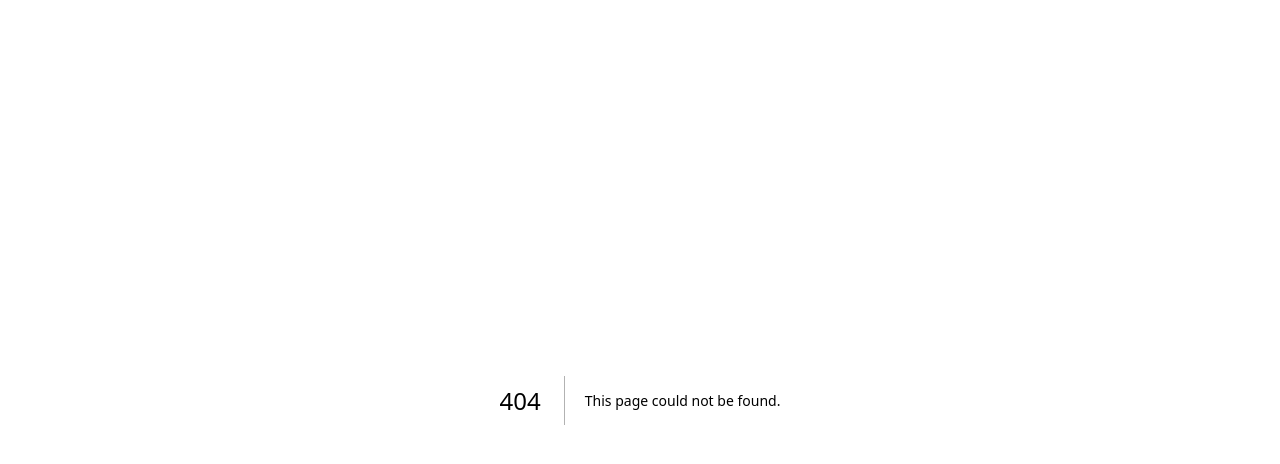
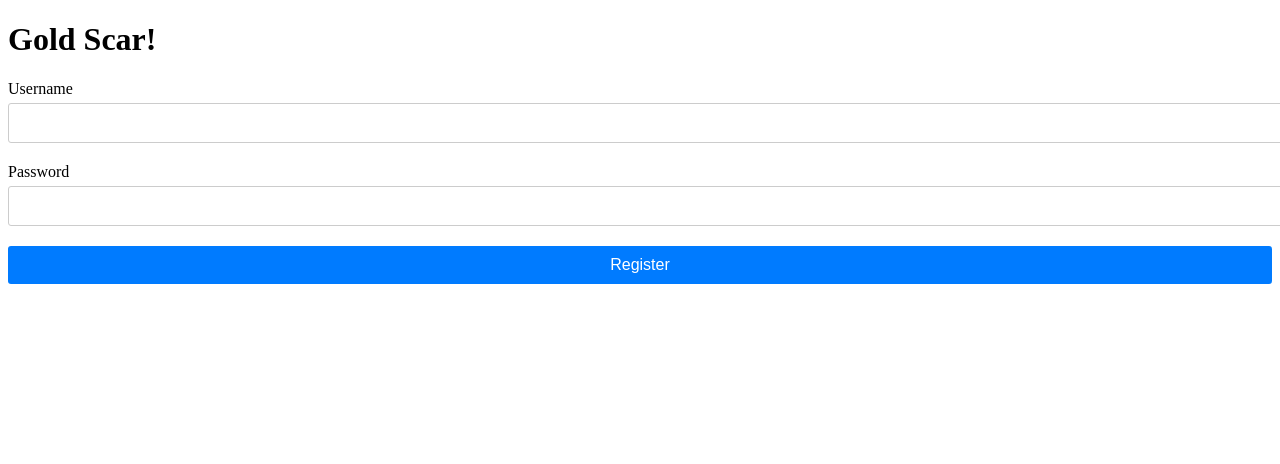
Before and after one commit to matthewpolak17/NDMA, a Next.js app in the folder nursingapp/: page /register in a window 1280 px wide. Before the commit this address had no page. Shown: the top 464 px of the page. Built offline with nearby package versions, Linux system fonts and the light colour scheme.

Commit message:
March14th

```diff
--- /dev/null
+++ b/nursingapp/pages/api/register.js
@@ -0,0 +1,26 @@
+import { PrismaClient } from '@prisma/client';
+import bcrypt from 'bcryptjs';
+
+const prisma = new PrismaClient();
+
+export default async function handler(req, res) {
+    if (req.method === 'POST') {
+        const { username, password } = req.body;
+        const passwordHash = bcrypt.hashSync(password, 10);
+
+        try {
+            const newUser = await prisma.user.create({
+                data: {
+                    username,
+                    password_hash: passwordHash,
+                },
+            });
+            res.status(200).json({ message: 'User created successfully', newUser });
+        } catch (error) {
+            res.status(500).json({ message: 'Error creating user', error: error.message });
+        }
+    } else {
+        res.setHeader('Allow', ['POST']);
+        res.status(405).end('Method Not Allowed');
+    }
+}
--- a/nursingapp/pages/index.js
+++ b/nursingapp/pages/index.js
@@ -43,7 +43,7 @@ export default function Home() {
           <button className={styles.button} type="submit">Sign In</button>
         </form>
       </div>
-      <p>Don't have an account? Register <a href="">here</a></p>
+      <p>Don't have an account? Register <a href="/register">here</a></p>
     </div>
   );
 }
--- /dev/null
+++ b/nursingapp/pages/register.js
@@ -0,0 +1,56 @@
+import { useState } from 'react';
+import { useRouter } from 'next/router';
+import { signIn } from 'next-auth/react';
+import styles from '../styles/loginstyle.module.css';
+
+export default function Register() {
+    const router = useRouter();
+    const [username, setUsername] = useState('');
+    const [password, setPassword] = useState('');
+
+    const handleSubmit = async (event) => {
+        event.preventDefault();
+        //implement register function here
+        const response = await fetch('/api/register', { //fetches data from api/register.js
+            method: 'POST',
+            headers: {
+                'Content-Type': 'application/json',
+            },
+            body: JSON.stringify({ username, password }),
+        });
+
+        if (response.ok) {
+            //sign them in after registering
+            const status = await signIn('credentials', {
+                redirect: false,
+                username,
+                password,
+              });
+
+              if (!status.error) {
+                router.push('/profile');
+              } else {
+                console.log("Error Signing In After Registering");
+              }
+        } else {
+            console.log("Error Registering");
+        }
+    }
+
+    return (
+        <div>
+            <h1>Gold Scar!</h1>
+            <form onSubmit={handleSubmit}>
+                <div className={styles.formGroup}>
+                    <label className={styles.loginLabel} htmlFor="username">Username</label>
+                    <input id="username" className={styles.inputField} type="text" value={username} onChange={(e) => setUsername(e.target.value)} />
+                </div>
+                <div className={styles.formGroup}>
+                    <label className={styles.loginLabel} htmlFor="password">Password</label>
+                    <input id="password" className={styles.inputField} type="password" value={password} onChange={(e) => setPassword(e.target.value)} />
+                </div>
+                <button className={styles.button} type="submit">Register</button>
+            </form>
+        </div>
+    );
+}
```
Also changed, not shown: nursingapp/addUser.js (deleted, +0 -27 lines), nursingapp/pages/profile.js (+5 -2 lines), 2 other files (tests, documents, lock files or other folders).
